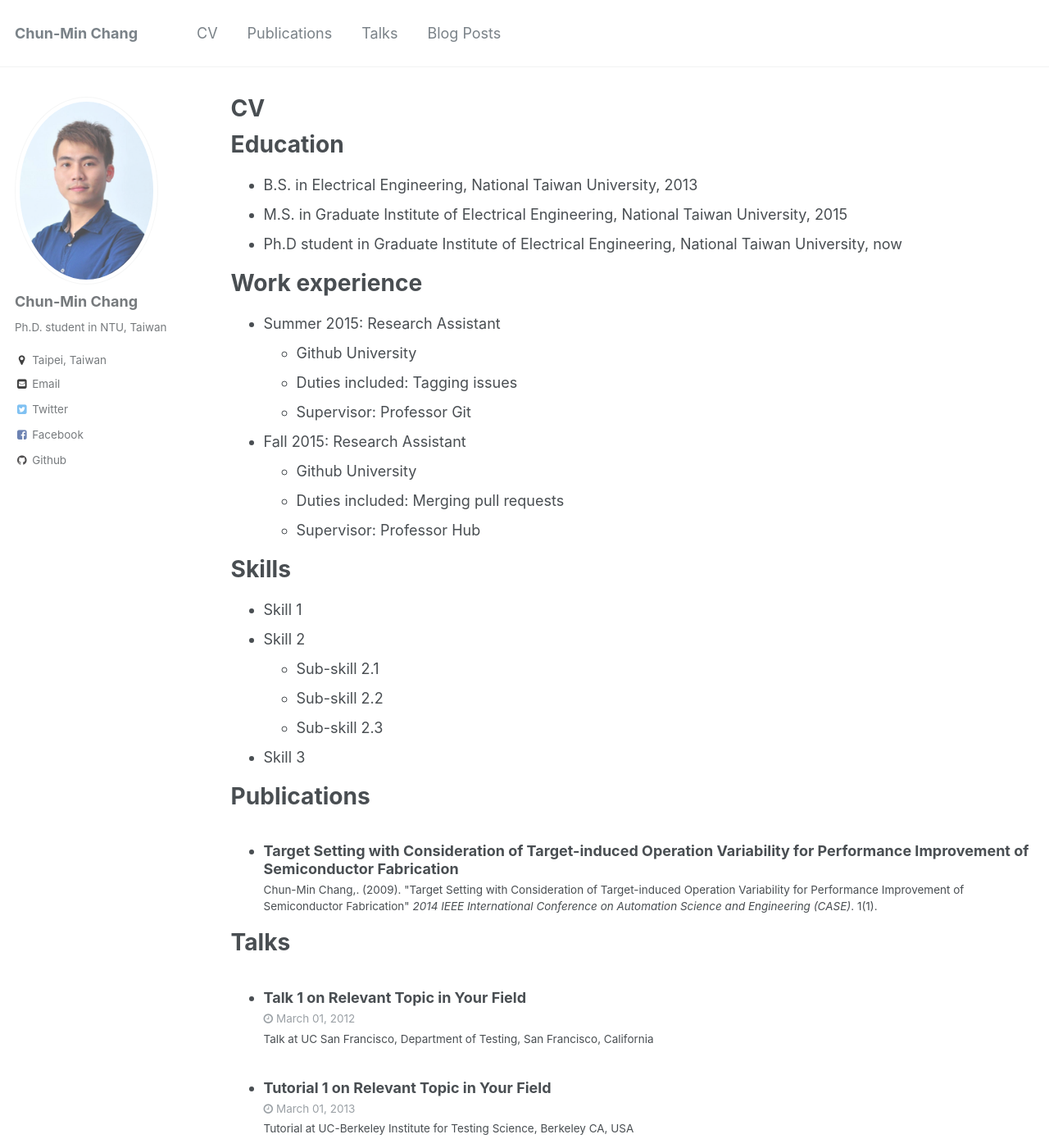
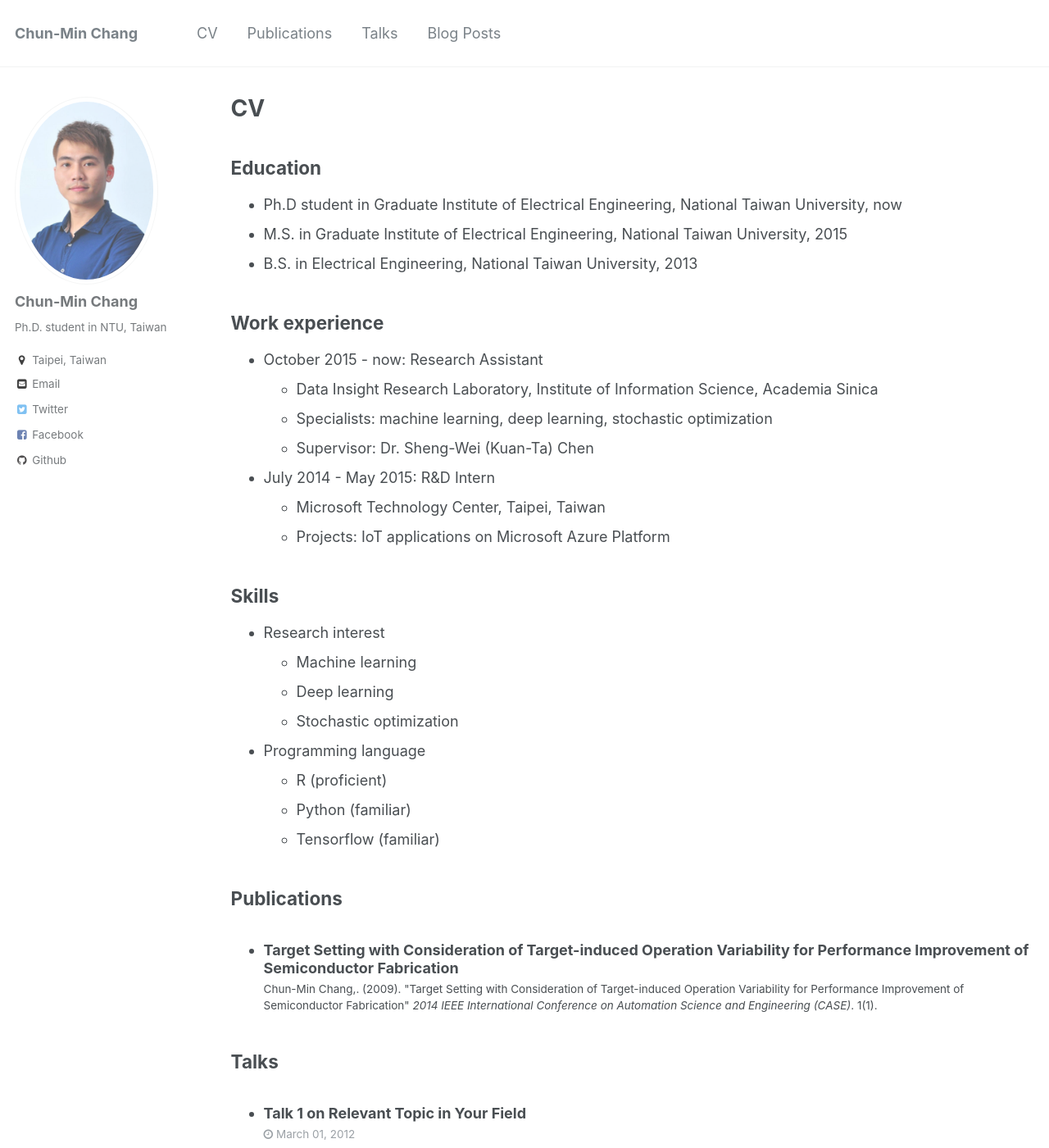
Before and after one commit to NothingHard/NothingHard.github.io, a Jekyll site: the page built from _pages/cv.md, in a window 1280 px wide and 1400 px high. Shown: the whole window at 82% size. Built offline with Jekyll 4.4.1, drawn with Linux system fonts in a browser that asks for light colours; some of the changed text lies outside the part shown.

Commit message:
update CV

```diff
--- a/_pages/cv.md
+++ b/_pages/cv.md
@@ -10,50 +10,56 @@ redirect_from:
 {% include base_path %}
 
 Education
-======
+------
+* Ph.D student in Graduate Institute of Electrical Engineering, National Taiwan University, now
+* M.S. in Graduate Institute of Electrical Engineering, National Taiwan University, 2015
 * B.S. in Electrical Engineering, National Taiwan University, 2013
-* M.S. in Graduate Institute of Electrical Engineering, National Taiwan University, 2015
-* Ph.D student in Graduate Institute of Electrical Engineering, National Taiwan University, now
 
 Work experience
-======
-* Summer 2015: Research Assistant
-  * Github University
-  * Duties included: Tagging issues
-  * Supervisor: Professor Git
+------
+* October 2015 - now: Research Assistant
+  * Data Insight Research Laboratory, Institute of Information Science, Academia Sinica
+  * Specialists: machine learning, deep learning, stochastic optimization
+  * Supervisor: Dr. Sheng-Wei (Kuan-Ta) Chen
 
-* Fall 2015: Research Assistant
-  * Github University
-  * Duties included: Merging pull requests
-  * Supervisor: Professor Hub
+* July 2014 - May 2015: R&D Intern
+  * Microsoft Technology Center, Taipei, Taiwan
+  * Projects: IoT applications on Microsoft Azure Platform
 
 Skills
-======
-* Skill 1
-* Skill 2
-  * Sub-skill 2.1
-  * Sub-skill 2.2
-  * Sub-skill 2.3
-* Skill 3
+-------
+* Research interest
+  * Machine learning
+  * Deep learning
+  * Stochastic optimization
+* Programming language
+  * R (proficient)
+  * Python (familiar)
+  * Tensorflow (familiar)
 
 Publications
-======
+------
   <ul>{% for post in site.publications %}
     {% include archive-single-cv.html %}
   {% endfor %}</ul>
 
 Talks
-======
+------
   <ul>{% for post in site.talks %}
     {% include archive-single-talk-cv.html %}
   {% endfor %}</ul>
 
-Teaching
-======
+<!-- Teaching
+------
   <ul>{% for post in site.teaching %}
     {% include archive-single-cv.html %}
-  {% endfor %}</ul>
+  {% endfor %}</ul> -->
 
 Service and leadership
-======
-* Currently signed in to 43 different slack teams
+------
+* [NTU volunteer service club in remote area][ntuShanFu]
+* NTUEE men's basketball team, captain, 2011-2012
+* NTUEE men's basketball team, member , 2010-2013
+
+
+[ntuShanFu]: https://zh-tw.facebook.com/ntuShanFu/
```
